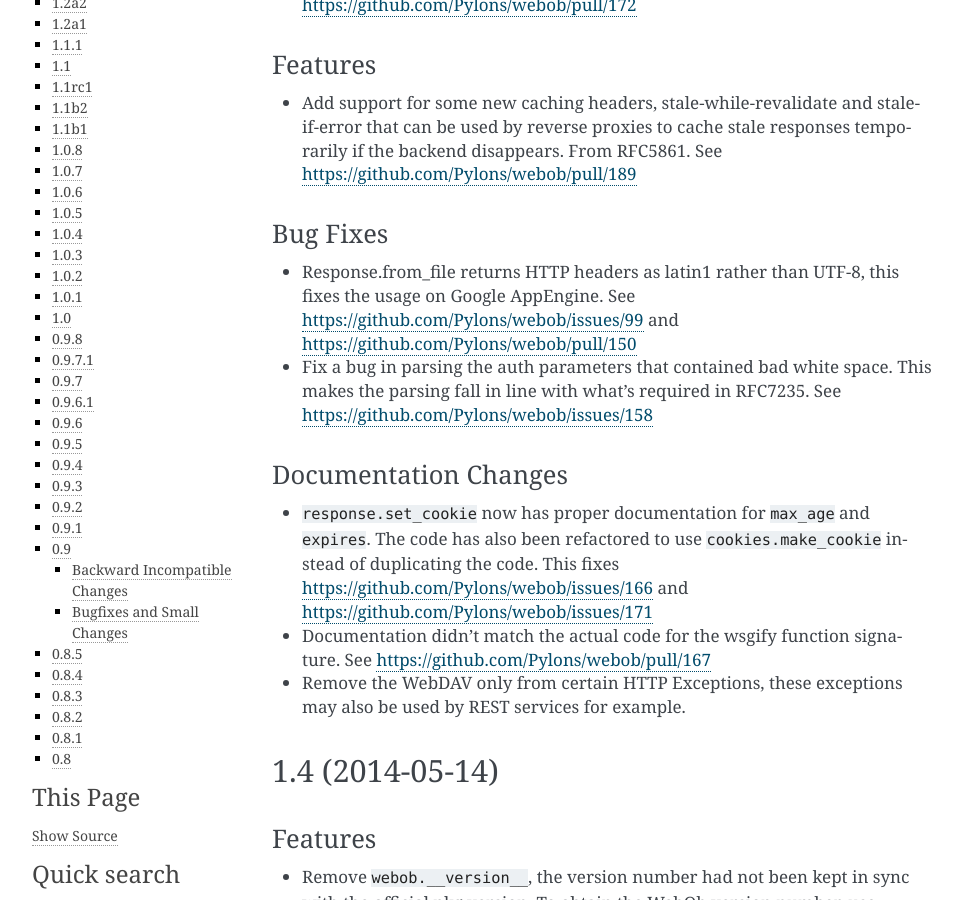
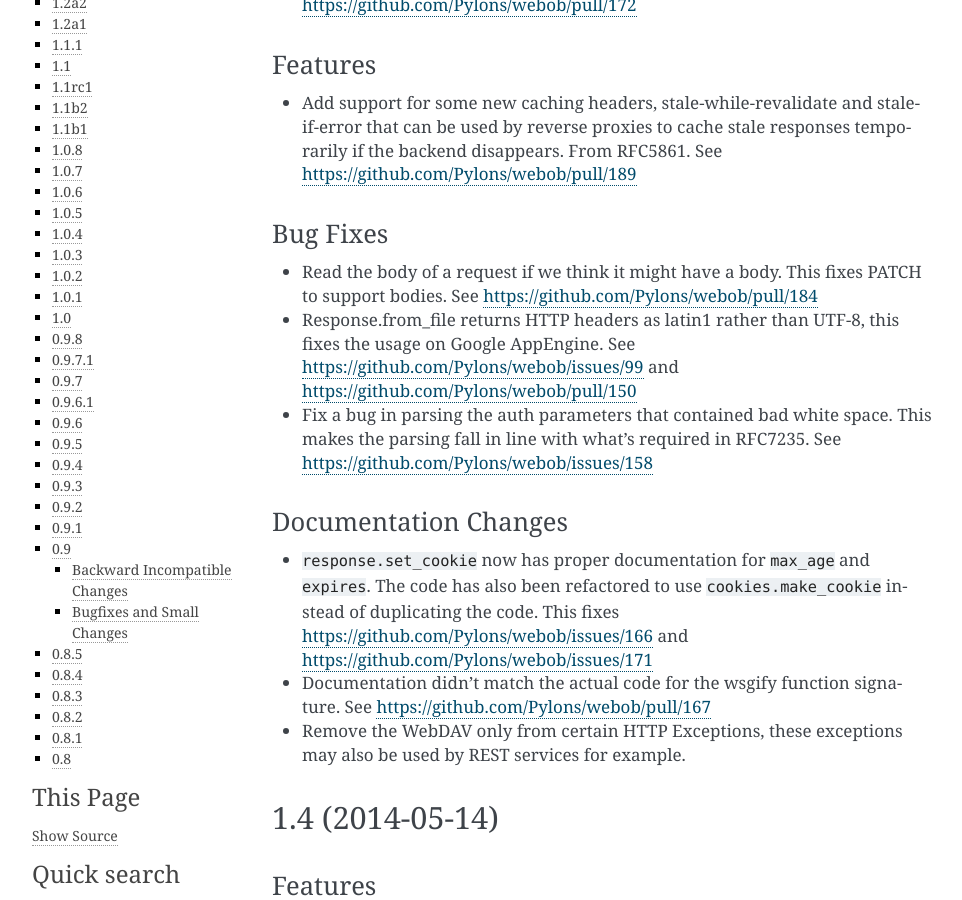
Before and after one commit to Pylons/webob, a Sphinx documentation site: the page built from docs/news.txt, in a window 1280 px wide and 900 px high, scrolled down 648 px. Shown: the whole window, without its empty margins (148-1110 px from the left). Built offline with Sphinx 7.4.7, drawn with Linux system fonts in a browser that asks for light colours.

Commit message:
Add news update for PATCH body

```diff
--- a/docs/news.txt
+++ b/docs/news.txt
@@ -40,6 +40,9 @@ Features
 
 Bug Fixes
 ~~~~~~~~~
+
+- Read the body of a request if we think it might have a body. This fixes PATCH
+  to support bodies. See https://github.com/Pylons/webob/pull/184
 
 - Response.from_file returns HTTP headers as latin1 rather than UTF-8, this
   fixes the usage on Google AppEngine. See
```
